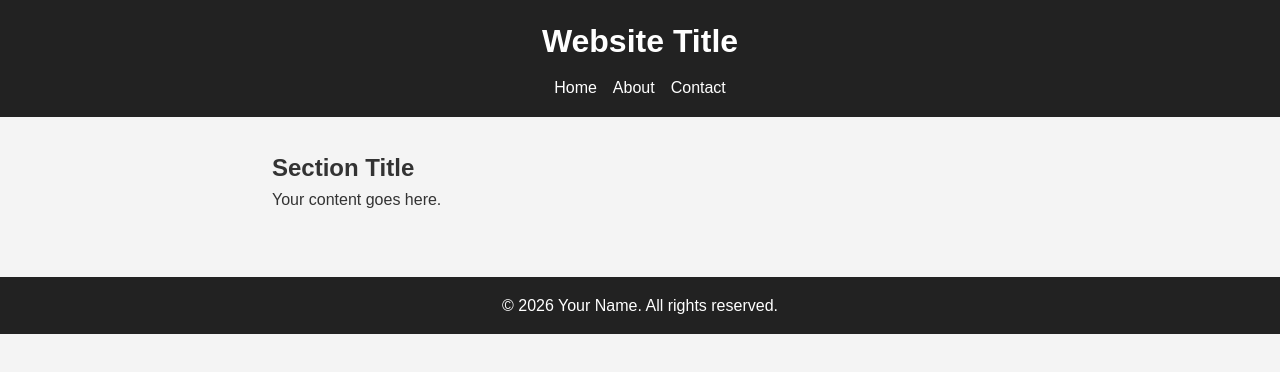
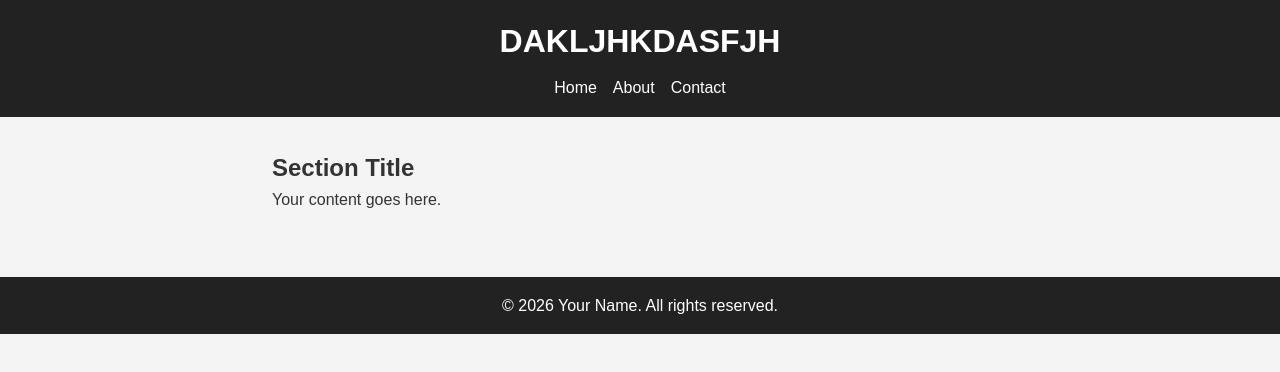
Before and after one commit to DavidGomezToca/test_gatita_paaaa, a plain HTML site: page index.html in a window 1280 px wide. Drawn offline with Linux system fonts and the light colour scheme.

Commit message:
artjhasjhas

```diff
--- a/index.html
+++ b/index.html
@@ -58,7 +58,7 @@
 
   <body>
     <header>
-      <h1>Website Title</h1>
+      <h1>DAKLJHKDASFJH</h1>
       <nav>
         <ul>
           <li><a href="#">Home</a></li>
```
